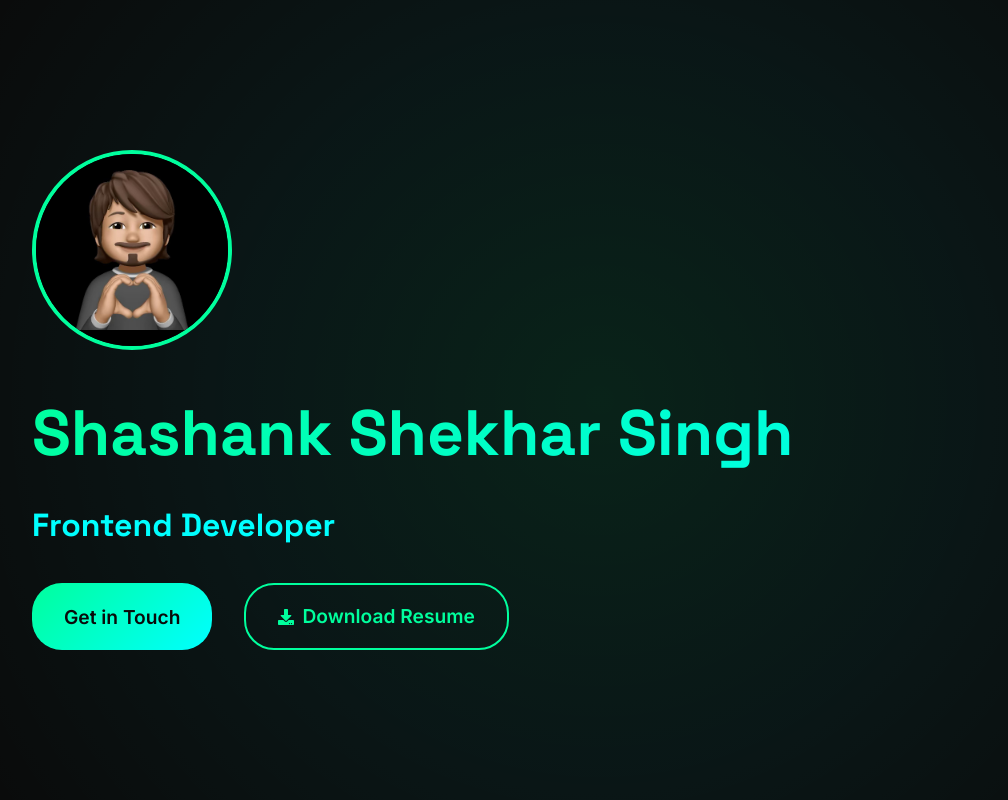
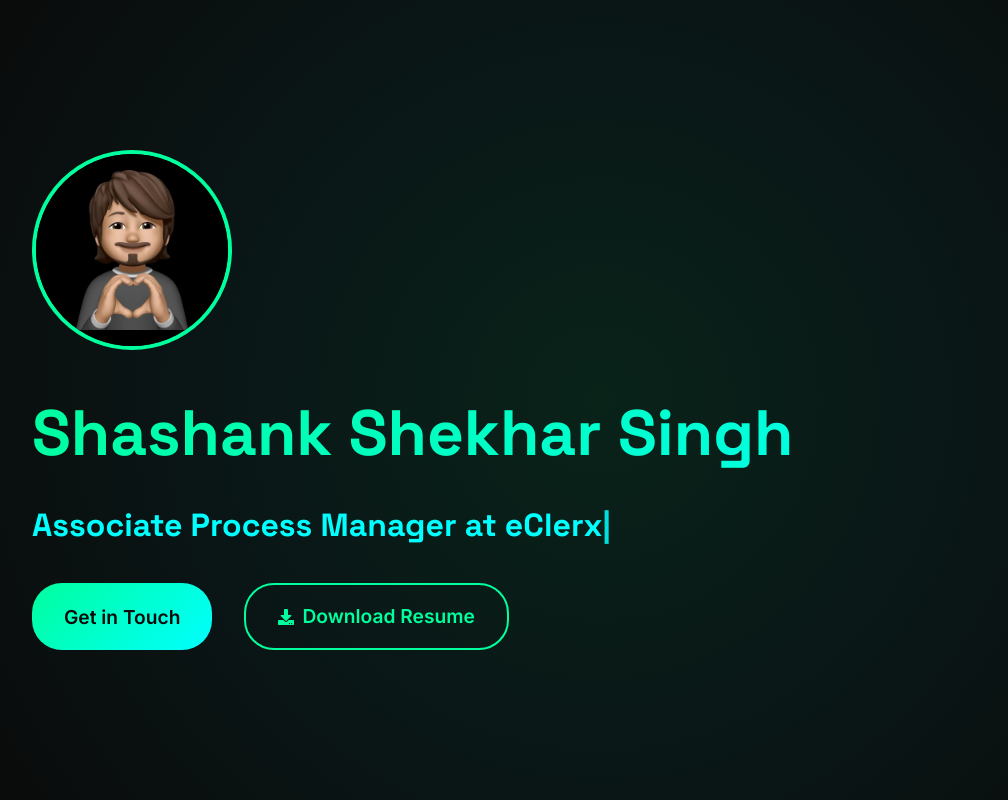
Before and after one commit to shashank1227/shashank-portfolio, a React (Create React App) app: page / in a window 1280 px wide. Shown: the top 800 px of the page, without its empty margins (40-1048 px from the left). Built offline with nearby package versions, Linux system fonts and the light colour scheme.

Commit message:
Add typing effect to hero section with custom TypedText component

```diff
--- a/src/components/Hero.tsx
+++ b/src/components/Hero.tsx
@@ -2,6 +2,7 @@ import React from 'react';
 import styled from 'styled-components';
 import { motion } from 'framer-motion';
 import { FaDownload } from 'react-icons/fa';
+import TypedText from './TypedText';
 
 const HeroSection = styled.section`
   min-height: 100vh;
@@ -143,7 +144,7 @@ const Hero: React.FC = () => {
   };
 
   return (
-    <HeroSection>
+    <HeroSection id="hero">
       <HeroContent>
         <ProfileImage
           src={process.env.PUBLIC_URL + '/profile.jpg'}
@@ -164,7 +165,18 @@ const Hero: React.FC = () => {
           animate={{ opacity: 1, y: 0 }}
           transition={{ duration: 0.6, delay: 0.4 }}
         >
-          Frontend Developer
+          <TypedText
+            strings={[
+              'Frontend Developer',
+              'Associate Process Manager at eClerx'
+            ]}
+            typeSpeed={50}
+            backSpeed={30}
+            loop
+            backDelay={1500}
+            smartBackspace
+            className="text-primary"
+          />
         </Subtitle>
         <ButtonContainer>
           <CTAButton
--- /dev/null
+++ b/src/components/TypedText.tsx
@@ -0,0 +1,46 @@
+import React, { useEffect, useRef } from 'react';
+import Typed from 'typed.js';
+
+interface TypedTextProps {
+  strings: string[];
+  typeSpeed?: number;
+  backSpeed?: number;
+  backDelay?: number;
+  loop?: boolean;
+  smartBackspace?: boolean;
+  className?: string;
+}
+
+const TypedText: React.FC<TypedTextProps> = ({
+  strings,
+  typeSpeed = 50,
+  backSpeed = 30,
+  backDelay = 1500,
+  loop = true,
+  smartBackspace = true,
+  className = ''
+}) => {
+  const el = useRef<HTMLSpanElement>(null);
+  const typed = useRef<Typed | null>(null);
+
+  useEffect(() => {
+    if (el.current) {
+      typed.current = new Typed(el.current, {
+        strings,
+        typeSpeed,
+        backSpeed,
+        backDelay,
+        loop,
+        smartBackspace
+      });
+    }
+
+    return () => {
+      typed.current?.destroy();
+    };
+  }, [strings, typeSpeed, backSpeed, backDelay, loop, smartBackspace]);
+
+  return <span ref={el} className={className} />;
+};
+
+export default TypedText;
```
